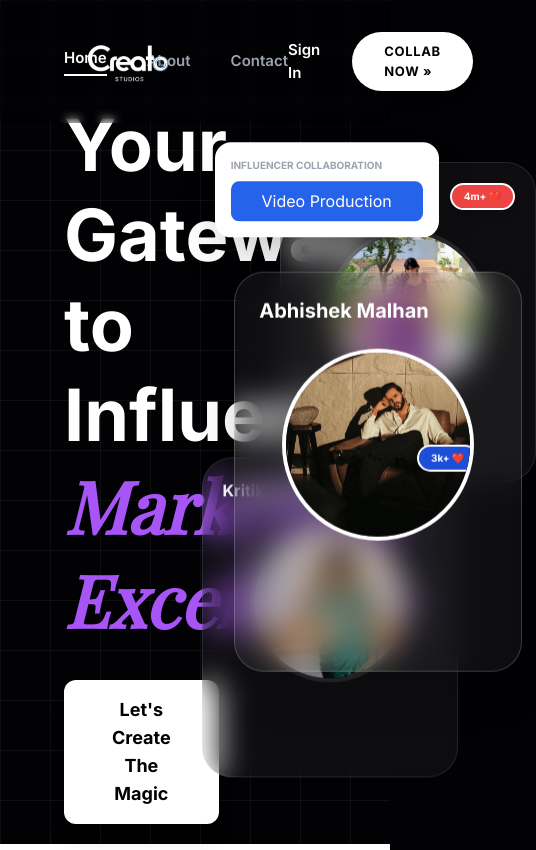
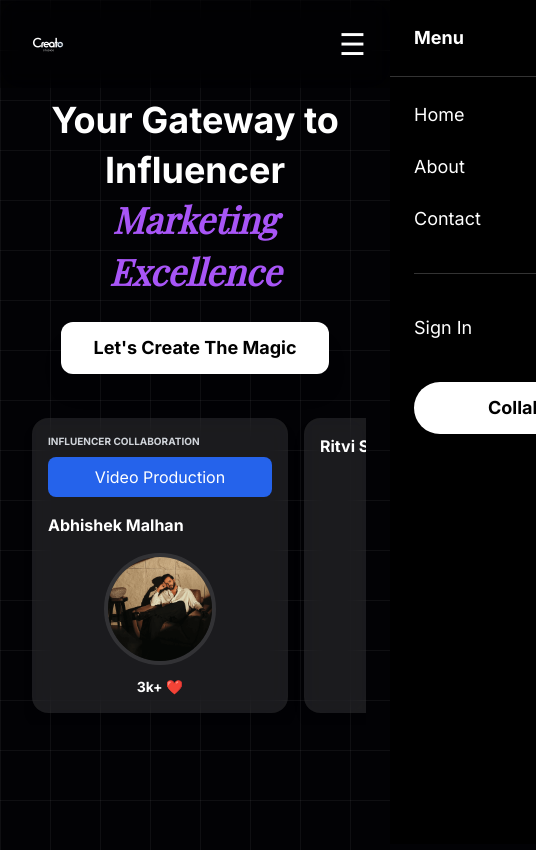
Before and after one commit to bookmykittycoin-tech/CreatoStudio, a plain HTML site: page index.html in a window 390 px wide. Shown: the top 850 px of the page, 536 px wide, since content can reach past the window. Drawn offline with nearby package versions, Linux system fonts and the light colour scheme.

Commit message:
make the home page mobile risponsive

```diff
--- a/index.html
+++ b/index.html
@@ -337,92 +337,176 @@
 <body>
 
 <header
-        class="fixed top-0 w-full z-[200] px-16 py-8 flex justify-between items-center bg-black/20 backdrop-blur-sm">
+  class="fixed top-0 w-full z-[200] px-6 md:px-16 py-5 flex justify-between items-center bg-black/30 backdrop-blur-md">
+
+  <!-- LOGO -->
   <div class="relative h-12 w-48 flex items-center">
-            <a href="index.html" class="absolute left-0 top-1/2 -translate-y-1/2 hover:opacity-80 transition-opacity">
-                <img src="image/image.png" alt="Creato Studios Logo" class="h-32 w-auto object-contain max-w-none">
+    <a href="index.html"
+      class="absolute left-0 top-1/2 -translate-y-1/2 hover:opacity-80 transition-opacity">
+      <img src="image/image.png" alt="Creato Studios Logo"
+        class="h-12 md:h-16 w-auto object-contain">
     </a>
   </div>
 
-        <nav class="flex items-center gap-10 font-semibold text-[15px]">
+  <!-- DESKTOP NAV -->
+  <nav class="hidden md:flex items-center gap-10 font-semibold text-[15px]">
     <a href="#" class="border-b-2 border-white pb-1 text-white">Home</a>
     <a href="about.html" class="text-gray-400 hover:text-white transition">About</a>
-            <!--<a href="#" class="text-gray-400 hover:text-white transition">Working Process</a>-->
-            <!--       <a href="#" class="text-gray-400 hover:text-white transition">Campaigns</a>-->
     <a href="contact.html" class="text-gray-400 hover:text-white transition">Contact</a>
   </nav>
 
-        <div class="flex items-center gap-8">
-            <a href="signin.html" class="text-white font-semibold text-[15px] hover:opacity-70 transition">
+  <!-- DESKTOP BUTTONS -->
+  <div class="hidden md:flex items-center gap-6">
+    <a href="signin.html" class="text-white font-semibold hover:opacity-70">
       Sign In
     </a>
 
     <a href="signup.html"
-                class="bg-white text-black px-8 py-2.5 rounded-full font-bold text-[13px] uppercase tracking-wider hover:bg-gray-200 transition shadow-lg">
+      class="bg-white text-black px-7 py-2.5 rounded-full font-bold text-[13px] uppercase tracking-wider hover:bg-gray-200 transition">
       Collab Now »
     </a>
   </div>
+
+  <!-- MOBILE TOGGLE BUTTON -->
+  <button id="menuBtn" class="md:hidden text-white text-3xl">
+    ☰
+  </button>
 </header>
 
-    <main class="hero-bg relative flex items-center px-16 pt-20">
-        <div class="w-1/2 z-10">
-            <h1 class="text-7xl font-bold leading-tight mb-8">
-                Your Gateway to <br> Influencer <br>
+<!-- MOBILE MENU -->
+<div id="mobileMenu"
+  class="fixed top-0 right-0 h-full w-[80%] bg-black text-white z-[300] transform translate-x-full transition-transform duration-300">
+
+  <div class="flex justify-between items-center px-6 py-5 border-b border-white/20">
+    <span class="text-lg font-bold">Menu</span>
+    <button id="closeMenu" class="text-3xl">×</button>
+  </div>
+
+  <nav class="flex flex-col gap-6 p-6 text-lg font-medium">
+    <a href="#" class="hover:text-gray-300">Home</a>
+    <a href="about.html" class="hover:text-gray-300">About</a>
+    <a href="contact.html" class="hover:text-gray-300">Contact</a>
+
+    <hr class="border-white/20 my-4">
+
+    <a href="signin.html" class="hover:text-gray-300">Sign In</a>
+
+    <a href="signup.html"
+      class="bg-white text-black text-center py-3 rounded-full font-bold mt-4">
+      Collab Now »
+    </a>
+  </nav>
+</div>
+
+<main class="hero-bg relative flex flex-col md:flex-row items-center px-6 md:px-16 pt-24 md:pt-20">
+  <!-- LEFT: Headline -->
+  <div class="w-full md:w-1/2 z-10 text-center md:text-left">
+    <h1 class="text-4xl md:text-7xl font-bold leading-snug md:leading-tight mb-6 md:mb-8">
+      Your Gateway to <br class="hidden md:block"> Influencer <br>
       <span class="text-purple-500 serif-italic">Marketing Excellence</span>
     </h1>
+
+    <div class="flex justify-center md:justify-start">
       <button
-                class="bg-white text-black px-12 py-4 rounded-xl font-bold text-lg shadow-xl hover:scale-105 transition">
+        class="bg-white text-black px-8 md:px-12 py-3 md:py-4 rounded-xl font-bold text-lg shadow-xl hover:scale-105 transition transform"
+        aria-label="Let's Create The Magic">
         Let's Create The Magic
       </button>
     </div>
-
-        <div class="w-1/2 relative h-[700px]">
-
-            <div
-                class="absolute top-[5%] left-[15%] z-50 bg-white p-4 rounded-2xl shadow-2xl text-black w-56 animate-float">
+  </div>
+
+  <!-- RIGHT: Visual / Cards -->
+  <div class="w-full md:w-1/2 relative h-[520px] md:h-[700px] mt-8 md:mt-0 flex justify-center items-start">
+    <!-- Desktop/Tablet: absolute floating cards -->
+    <div class="hidden md:block w-full h-full relative">
+
+      <!-- small banner -->
+      <div class="absolute top-[5%] left-[12%] z-50 bg-white p-4 rounded-2xl shadow-2xl text-black w-56 animate-float">
         <p class="text-[10px] font-bold text-gray-400 uppercase mb-2">Influencer Collaboration</p>
         <div class="bg-blue-600 text-white py-2 text-center rounded-lg relative">
           Video Production
-                    <!-- <img src="https://cdn-icons-png.flaticon.com/512/2037/2037530.png" class="w-10 h-10 absolute -bottom-6 -right-4" alt="Pointer"> -->
-                </div>
-            </div>
-
-            <div class="glass-card w-72 h-[400px] left-[30%] top-[25%] z-40 animate-float shadow-2xl border-white/20"
+        </div>
+      </div>
+
+      <!-- center big glass profile -->
+      <div
+        class="glass-card absolute w-72 h-[400px] left-[30%] top-[25%] z-40 animate-float shadow-2xl border border-white/20"
         style="animation-delay: 1s;">
         <div class="p-6">
           <h3 class="font-bold text-xl">Abhishek Malhan</h3>
           <div class="w-48 h-48 mx-auto mt-6 rounded-full border-4 border-white overflow-hidden relative">
-                        <img src="image/hero3.png" class="w-full h-full object-cover">
-                        <div
-                            class="absolute top-1/2 -right-2 bg-blue-700 px-3 py-1 rounded-full border-2 border-white text-[10px] font-bold">
-                            3k+ ❤️</div>
-                    </div>
-                </div>
-            </div>
-
-            <div class="glass-card w-64 h-80 left-[65%] top-[10%] z-20 animate-float" style="animation-delay: 2s;">
+            <img src="image/hero3.png" class="w-full h-full object-cover" alt="Abhishek Malhan">
+            <div
+              class="absolute top-1/2 -right-3 bg-blue-700 px-3 py-1 rounded-full border-2 border-white text-[10px] font-bold">
+              3k+ ❤️
+            </div>
+          </div>
+        </div>
+      </div>
+
+      <!-- right small -->
+      <div class="glass-card absolute w-64 h-80 left-[65%] top-[10%] z-20 animate-float" style="animation-delay: 2s;">
         <div class="p-5 flex justify-between items-start">
           <h3 class="font-bold">Ritvi Shah</h3>
           <div
             class="bg-red-500 px-3 py-1 rounded-full border-2 border-white text-[10px] font-bold shadow-lg">
-                        4m+ ❤️</div>
+            4m+ ❤️
+          </div>
         </div>
         <div class="w-40 h-40 mx-auto rounded-full border-4 border-white/10 overflow-hidden">
-                    <img src="image/hero1.jpg" class="w-full h-full object-cover">
-                </div>
-            </div>
-
-            <div class="glass-card w-64 h-80 left-[5%] top-[50%] z-10 animate-float">
+          <img src="image/hero1.jpg" class="w-full h-full object-cover" alt="Ritvi Shah">
+        </div>
+      </div>
+
+      <!-- left lower -->
+      <div class="glass-card absolute w-64 h-80 left-[5%] top-[50%] z-10 animate-float">
         <div class="p-5">
           <h3 class="font-bold">Kritika Khurana</h3>
         </div>
         <div class="w-40 h-40 mx-auto rounded-full border-4 border-white/10 overflow-hidden">
-                    <img src="image/hero2.jpg" class="w-full h-full object-cover">
+          <img src="image/hero2.jpg" class="w-full h-full object-cover" alt="Kritika Khurana">
+        </div>
+      </div>
+    </div>
+
+    <!-- MOBILE: horizontal scroll card stack (visible only on small screens) -->
+    <div class="md:hidden w-full">
+      <div class="overflow-x-auto no-scrollbar px-2 py-3">
+        <div class="flex gap-4">
+          <!-- card 1 -->
+          <article class="inline-block w-64 shrink-0 bg-white/10 backdrop-blur-md rounded-2xl p-4 shadow-lg">
+            <p class="text-[10px] font-bold text-gray-300 uppercase mb-2">Influencer Collaboration</p>
+            <div class="bg-blue-600 text-white py-2 text-center rounded-lg">Video Production</div>
+            <h3 class="mt-4 font-bold">Abhishek Malhan</h3>
+            <div class="w-28 h-28 mt-4 rounded-full overflow-hidden border-4 border-white/10 mx-auto">
+              <img src="image/hero3.png" class="w-full h-full object-cover" alt="Abhishek Malhan">
+            </div>
+            <div class="mt-3 text-center text-sm font-bold">3k+ ❤️</div>
+          </article>
+
+          <!-- card 2 -->
+          <article class="inline-block w-56 shrink-0 bg-white/10 backdrop-blur-md rounded-2xl p-4 shadow-lg">
+            <h3 class="font-bold">Ritvi Shah</h3>
+            <div class="w-24 h-24 mt-4 rounded-full overflow-hidden border-4 border-white/10 mx-auto">
+              <img src="image/hero1.jpg" class="w-full h-full object-cover" alt="Ritvi Shah">
+            </div>
+            <div class="mt-3 text-center text-sm font-bold">4m+ ❤️</div>
+          </article>
+
+          <!-- card 3 -->
+          <article class="inline-block w-56 shrink-0 bg-white/10 backdrop-blur-md rounded-2xl p-4 shadow-lg">
+            <h3 class="font-bold">Kritika Khurana</h3>
+            <div class="w-24 h-24 mt-4 rounded-full overflow-hidden border-4 border-white/10 mx-auto">
+              <img src="image/hero2.jpg" class="w-full h-full object-cover" alt="Kritika Khurana">
+            </div>
+          </article>
+        </div>
       </div>
     </div>
 
   </div>
 </main>
+
 
     <section class="bg-white py-24 text-center">
         <div class="container mx-auto px-6">
@@ -1189,6 +1273,17 @@
 
 
     <script>
+          const menuBtn = document.getElementById("menuBtn");
+  const closeMenu = document.getElementById("closeMenu");
+  const mobileMenu = document.getElementById("mobileMenu");
+
+  menuBtn.addEventListener("click", () => {
+    mobileMenu.classList.remove("translate-x-full");
+  });
+
+  closeMenu.addEventListener("click", () => {
+    mobileMenu.classList.add("translate-x-full");
+  });
         // Collab With Top Influencers
         function scrollSlider(direction) {
             const slider = document.getElementById('influencer-slider');
```
Lines whose indentation alone changed are shown as unchanged.
